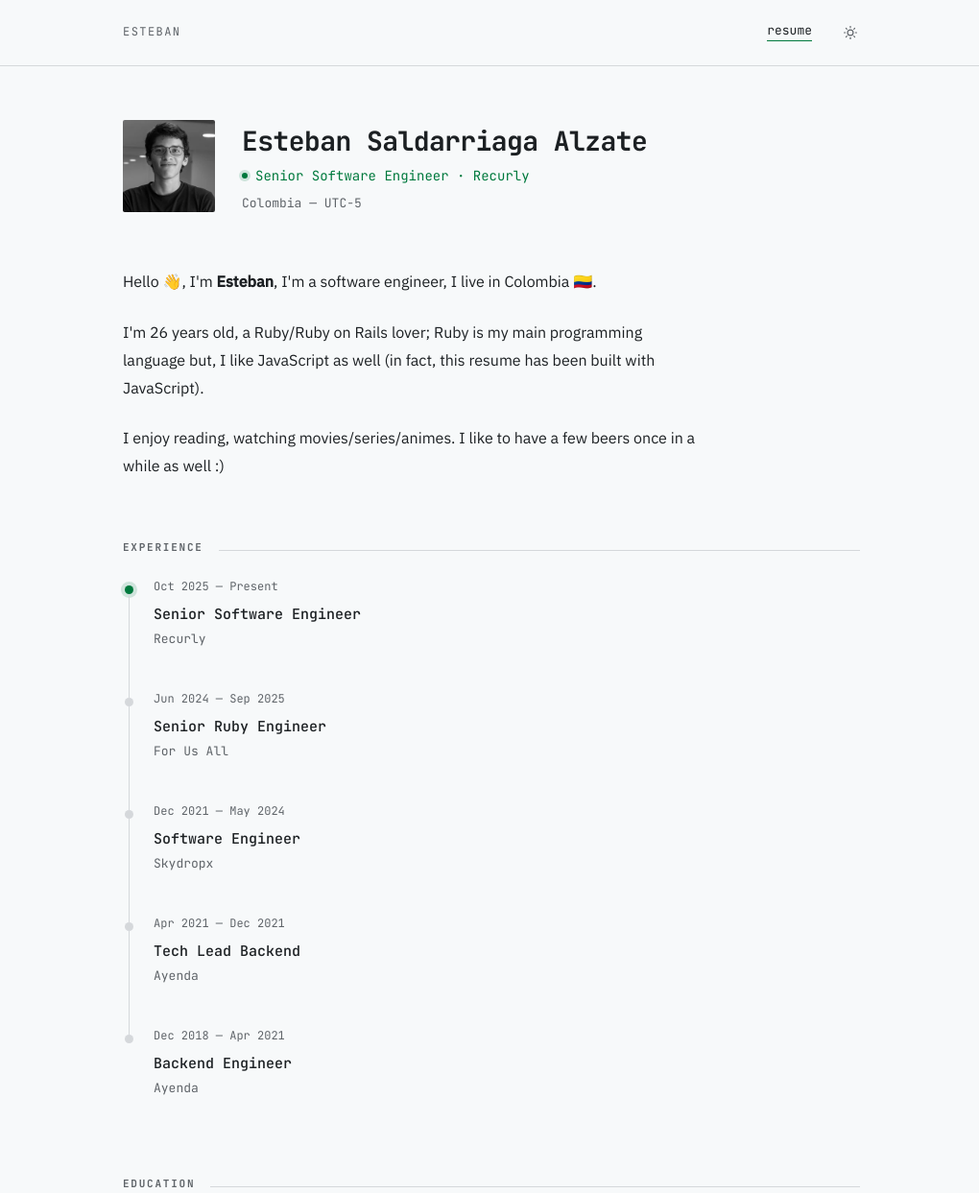
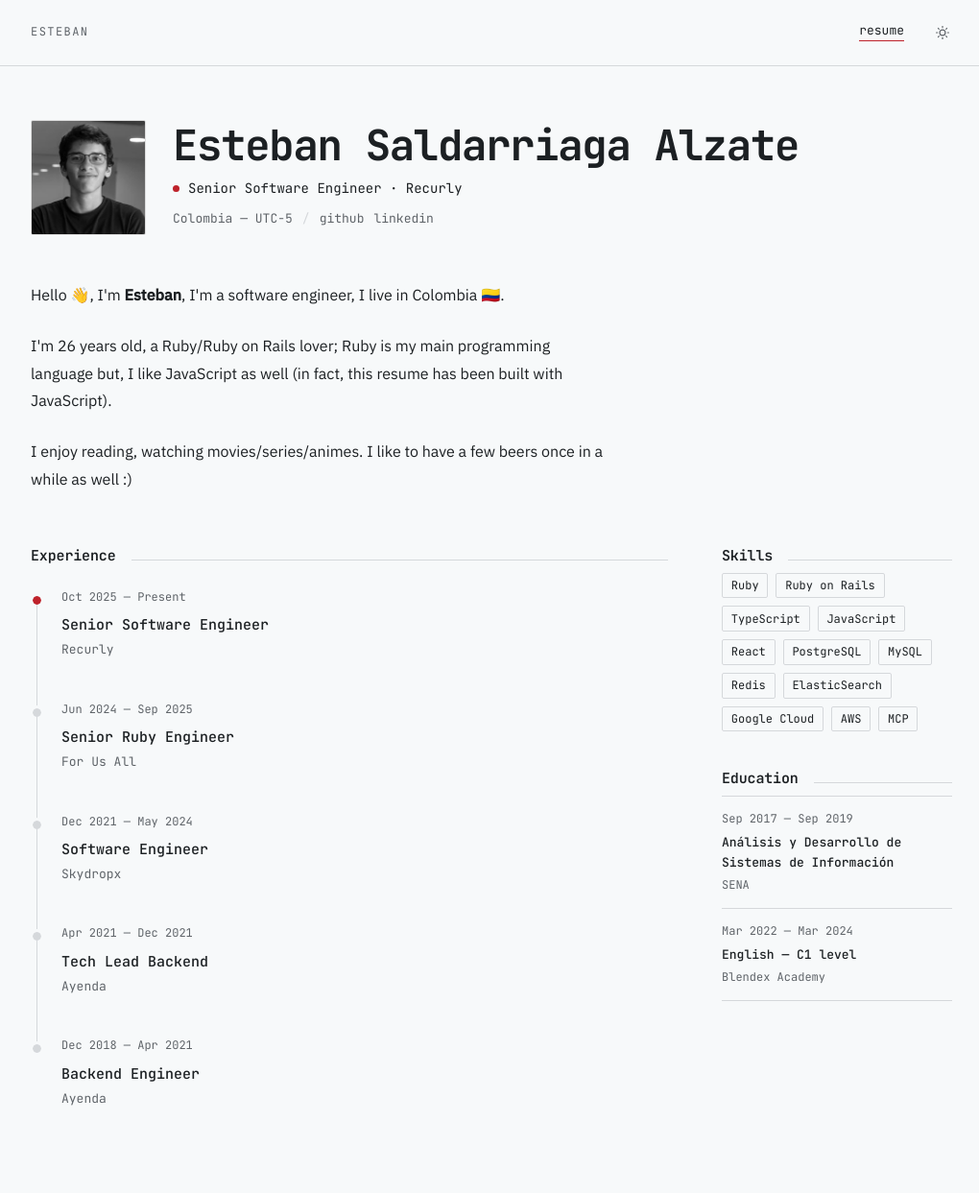
Before and after one commit to estebansa19/estebansa19.github.io, an Astro site: page / in a window 1280 px wide. Shown: the top 1243 px of the page at 96% size, without its empty margins (128-1148 px from the left). Built offline with nearby package versions, Linux system fonts and the light colour scheme; Astro itself is replaced by a stand-in of ours.

Commit message:
feat(resume): sharpened terminal redesign with skills sidebar

```diff
--- a/src/components/Footer.astro
+++ b/src/components/Footer.astro
@@ -33,7 +33,7 @@ const hasPosts = (await getPosts({ includeDrafts: false })).length > 0;
 		align-items: baseline;
 		justify-content: space-between;
 		gap: 1.5rem;
-		max-width: 52rem;
+		max-width: var(--page-width);
 		margin: 0 auto;
 		padding: 1.75rem 2rem;
 	}
--- a/src/components/Header.astro
+++ b/src/components/Header.astro
@@ -33,7 +33,7 @@ const hasPosts = (await getPosts({ includeDrafts: false })).length > 0;
 		align-items: center;
 		justify-content: space-between;
 		gap: 1rem;
-		max-width: 52rem;
+		max-width: var(--page-width);
 		margin: 0 auto;
 		padding: 1.125rem 2rem;
 	}
--- /dev/null
+++ b/src/data/skills.ts
@@ -0,0 +1,17 @@
+/**
+ * Tech stack shown on the resume.
+ */
+export const SKILLS: string[] = [
+	'Ruby',
+	'Ruby on Rails',
+	'TypeScript',
+	'JavaScript',
+	'React',
+	'PostgreSQL',
+	'MySQL',
+	'Redis',
+	'ElasticSearch',
+	'Google Cloud',
+	'AWS',
+	'MCP',
+];
--- a/src/layouts/BlogPost.astro
+++ b/src/layouts/BlogPost.astro
@@ -106,7 +106,7 @@ const schema = {
 
 <style>
 	article {
-		max-width: 45rem;
+		max-width: var(--reading-width);
 	}
 
 	.back {
@@ -167,7 +167,7 @@ const schema = {
 		align-items: baseline;
 		justify-content: space-between;
 		gap: 1.5rem;
-		max-width: 45rem;
+		max-width: var(--reading-width);
 		margin-top: 3rem;
 		padding-top: 1.5rem;
 		border-top: 1px solid var(--line);
--- a/src/pages/blog/index.astro
+++ b/src/pages/blog/index.astro
@@ -55,6 +55,7 @@ const posts = await getPosts();
 		align-items: baseline;
 		justify-content: space-between;
 		gap: 1.5rem;
+		max-width: var(--reading-width);
 		margin-bottom: 0.75rem;
 	}
 
@@ -80,6 +81,7 @@ const posts = await getPosts();
 	}
 
 	.empty {
+		max-width: var(--reading-width);
 		color: var(--muted);
 		font-size: 0.875rem;
 	}
@@ -88,6 +90,7 @@ const posts = await getPosts();
 		list-style: none;
 		margin: 0;
 		padding: 0;
+		max-width: var(--reading-width);
 		border-bottom: 1px solid var(--line);
 	}
 
@@ -153,6 +156,7 @@ const posts = await getPosts();
 	}
 
 	.end {
+		max-width: var(--reading-width);
 		margin: 4rem 0 0;
 		font-size: 0.75rem;
 		color: var(--muted);
--- a/src/pages/index.astro
+++ b/src/pages/index.astro
@@ -4,8 +4,9 @@ import { Image } from 'astro:assets';
 import BaseLayout from '../layouts/BaseLayout.astro';
 import FormattedDate from '../components/FormattedDate.astro';
 import profileImage from '../assets/profile.jpg';
-import { AUTHOR, SITE_DESCRIPTION } from '../consts';
+import { AUTHOR, SITE_DESCRIPTION, SOCIALS } from '../consts';
 import { EDUCATION } from '../data/education';
+import { SKILLS } from '../data/skills';
 import { toISODate, yearsSince } from '../utils/date';
 
 const jobs = (await getCollection('jobs')).sort(
@@ -23,6 +24,7 @@ const resumeSchema = {
 		name: AUTHOR.name,
 		jobTitle: AUTHOR.jobTitle,
 		homeLocation: { '@type': 'Place', name: AUTHOR.location },
+		knowsAbout: SKILLS,
 		hasOccupation: jobs.map((job) => ({
 			'@type': 'Occupation',
 			name: job.data.role,
@@ -52,8 +54,8 @@ const resumeSchema = {
 			class="portrait"
 			loading="eager"
 			fetchpriority="high"
-			widths={[96, 192]}
-			sizes="96px"
+			widths={[120, 240]}
+			sizes="120px"
 		/>
 		<div class="identity">
 			<h1>{AUTHOR.name}</h1>
@@ -61,11 +63,21 @@ const resumeSchema = {
 				currentJob && (
 					<p class="status">
 						<span class="status-dot" aria-hidden="true" />
-						{currentJob.data.role} &middot; {currentJob.data.company}
+						{currentJob.data.role} · {currentJob.data.company}
 					</p>
 				)
 			}
-			<p class="location">{AUTHOR.location} — UTC−5</p>
+			<p class="meta">
+				<span>{AUTHOR.location} — UTC−5</span>
+				<span class="sep" aria-hidden="true">/</span>
+				{
+					SOCIALS.map((social) => (
+						<a href={social.href} target="_blank" rel="me noopener noreferrer">
+							{social.label.toLowerCase()}
+						</a>
+					))
+				}
+			</p>
 		</div>
 	</header>
 
@@ -81,7 +93,9 @@ const resumeSchema = {
 		</p>
 	</section>
 
-	<h2 class="section-label">Experience</h2>
+	<div class="columns">
+		<div class="main-col">
+			<h2 class="section-head">Experience</h2>
 
 			<ol class="timeline">
 				{
@@ -124,96 +138,158 @@ const resumeSchema = {
 					})
 				}
 			</ol>
+		</div>
 
-	<h2 class="section-label education-label">Education</h2>
+		<aside class="side">
+			<h2 class="section-head">Skills</h2>
+			<ul class="chips">
+				{SKILLS.map((skill) => <li>{skill}</li>)}
+			</ul>
 
+			<h2 class="section-head section-head--gap">Education</h2>
 			<ul class="education">
 				{
 					EDUCATION.map((entry) => (
 						<li>
 							<span class="period">{entry.period}</span>
-					<span class="entry">
+							<span class="degree">
 								{entry.url ? (
 									<a href={entry.url} target="_blank" rel="noopener noreferrer">
 										{entry.title}
 									</a>
 								) : (
-							<span class="role">{entry.title}</span>
+									entry.title
 								)}
-						<span class="company">{entry.institution}</span>
 							</span>
+							<span class="institution">{entry.institution}</span>
 						</li>
 					))
 				}
 			</ul>
+		</aside>
+	</div>
 </BaseLayout>
 
 <style>
+	/*
+		Resume shell: a display-scale name over a two-column grid — experience
+		timeline on the left, skills and education in a sticky sidebar. Section
+		heads are sentence-case with a hairline, never wide-tracked eyebrows.
+	*/
 	.hero {
 		display: flex;
 		align-items: flex-start;
 		gap: 1.75rem;
-		margin-bottom: 3.5rem;
+		margin-bottom: 3rem;
 	}
 
 	.portrait {
-		width: 96px;
-		height: 96px;
+		width: 120px;
+		height: 120px;
 		flex-shrink: 0;
 		object-fit: cover;
 		object-position: center top;
 		border-radius: 2px;
+		border: 1px solid var(--line);
 		filter: grayscale(1) contrast(1.05);
 	}
 
 	.identity {
 		display: flex;
 		flex-direction: column;
-		gap: 0.5rem;
-		padding-top: 0.25rem;
+		gap: 0.625rem;
+		padding-top: 0.125rem;
+		min-width: 0;
 	}
 
 	.identity h1 {
 		margin: 0;
-		font-size: 1.75rem;
+		font-size: clamp(1.75rem, 4vw, 2.75rem);
+		letter-spacing: -0.03em;
+		line-height: 1.1;
 	}
 
 	.status {
 		display: flex;
 		align-items: center;
-		gap: 0.5rem;
+		gap: 0.5625rem;
 		margin: 0;
 		font-size: 0.875rem;
-		color: var(--accent);
+		color: var(--text);
 	}
 
 	.status-dot {
-		width: 6px;
-		height: 6px;
+		width: 7px;
+		height: 7px;
 		flex-shrink: 0;
 		border-radius: 999px;
 		background: var(--accent);
-		box-shadow: 0 0 0 3px var(--glow);
 	}
 
-	.location {
+	.meta {
+		display: flex;
+		align-items: center;
+		gap: 0.625rem;
+		flex-wrap: wrap;
 		margin: 0;
 		font-size: 0.8125rem;
 		color: var(--muted);
 	}
 
+	.meta a {
+		color: var(--muted);
+		text-decoration: none;
+	}
+
+	.meta a:hover {
+		color: var(--accent);
+	}
+
+	.sep {
+		color: var(--line);
+	}
+
 	.intro {
 		max-width: 38rem;
-		margin: 0 0 4rem;
+		margin: 0 0 3.5rem;
 	}
 
 	.intro p:last-child {
 		margin-bottom: 0;
 	}
 
+	.columns {
+		display: grid;
+		grid-template-columns: minmax(0, 1fr) 15rem;
+		gap: 3.5rem;
+		align-items: start;
+	}
+
+	.section-head {
+		display: flex;
+		align-items: baseline;
+		gap: 1rem;
+		margin: 0 0 0.5rem;
+		font-size: 0.9375rem;
+		font-weight: 600;
+		letter-spacing: -0.01em;
+		color: var(--text);
+	}
+
+	.section-head::after {
+		content: '';
+		flex-grow: 1;
+		height: 1px;
+		background: var(--line);
+	}
+
+	.section-head--gap {
+		margin-top: 2.5rem;
+	}
+
 	.timeline {
 		list-style: none;
-		margin: 0.5rem 0 0;
+		margin: 0;
 		padding: 0;
 	}
 
@@ -258,14 +334,13 @@ const resumeSchema = {
 		flex-shrink: 0;
 		border-radius: 999px;
 		background: var(--line);
-		transition:
-			background 0.18s ease,
-			box-shadow 0.18s ease;
+		/* Breaks the rail behind the dot so it reads as a marker, not a bead. */
+		outline: 3px solid var(--bg);
+		transition: background 0.18s ease;
 	}
 
 	.dot--current {
 		background: var(--accent);
-		box-shadow: 0 0 0 4px var(--glow);
 	}
 
 	.entry {
@@ -307,7 +382,6 @@ const resumeSchema = {
 
 	.node a:hover .dot {
 		background: var(--accent);
-		box-shadow: 0 0 0 4px var(--glow);
 	}
 
 	.node a:hover .role {
@@ -319,46 +393,71 @@ const resumeSchema = {
 		transform: translateX(0);
 	}
 
-	.education-label {
-		margin-top: 3.5rem;
+	.chips {
+		display: flex;
+		flex-wrap: wrap;
+		gap: 0.5rem;
+		list-style: none;
+		margin: 0;
+		padding: 0;
+	}
+
+	.chips li {
+		font-size: 0.75rem;
+		line-height: 1;
+		padding: 0.4rem 0.55rem;
+		border: 1px solid var(--line);
+		border-radius: 2px;
+		color: var(--text);
 	}
 
 	.education {
 		list-style: none;
-		margin: 1.5rem 0 0;
+		margin: 0;
 		padding: 0;
 	}
 
 	.education li {
 		display: flex;
-		gap: 2rem;
-		align-items: baseline;
-		padding: 1.125rem 0;
+		flex-direction: column;
+		gap: 0.1875rem;
+		padding: 0.875rem 0;
 		border-bottom: 1px solid var(--line);
 	}
 
-	.education .period {
-		width: 11rem;
-		flex-shrink: 0;
-		margin-bottom: 0;
+	.education li:first-child {
+		border-top: 1px solid var(--line);
 	}
 
-	.education .entry {
-		gap: 0.3125rem;
-		padding: 0;
+	.education .period {
+		margin-bottom: 0.125rem;
 	}
 
-	.education a {
-		font-size: 0.9375rem;
+	.degree {
+		font-size: 0.8125rem;
 		font-weight: 500;
+	}
+
+	.degree a {
 		color: inherit;
 		text-decoration: none;
 		transition: color 0.18s ease;
 	}
 
-	.education a:hover {
+	.degree a:hover {
 		color: var(--accent);
-		text-decoration: none;
+	}
+
+	.institution {
+		font-size: 0.75rem;
+		color: var(--muted);
+	}
+
+	@media (min-width: 721px) {
+		.side {
+			position: sticky;
+			top: 5.5rem;
+		}
 	}
 
 	@media (max-width: 720px) {
@@ -367,21 +466,13 @@ const resumeSchema = {
 		}
 
 		.portrait {
-			width: 72px;
-			height: 72px;
+			width: 88px;
+			height: 88px;
 		}
 
-		.identity h1 {
-			font-size: 1.375rem;
-		}
-
-		.education li {
-			flex-direction: column;
-			gap: 0.5rem;
-		}
-
-		.education .period {
-			width: auto;
+		.columns {
+			grid-template-columns: 1fr;
+			gap: 2.75rem;
 		}
 	}
 </style>
--- a/src/styles/global.css
+++ b/src/styles/global.css
@@ -29,13 +29,17 @@
 	--font-mono: 'JetBrains Mono', ui-monospace, SFMono-Regular, Menlo, Consolas, monospace;
 	--font-sans: 'IBM Plex Sans', ui-sans-serif, system-ui, -apple-system, sans-serif;
 
+	/* Layout measures, shared by main, header and footer so their edges align. */
+	--page-width: 64rem;
+	--reading-width: 45rem;
+
 	--bg: oklch(0.98 0.003 250);
 	--text: oklch(0.24 0.008 250);
 	--muted: oklch(0.5 0.01 250);
 	--line: oklch(0.88 0.005 250);
-	--accent: oklch(0.5 0.14 155);
+	/* Ruby red — the same gem the favicon draws. */
+	--accent: oklch(0.52 0.19 25);
 	--accent-contrast: oklch(0.99 0 0);
-	--glow: oklch(0.5 0.14 155 / 0.16);
 	--code-bg: oklch(0.955 0.004 250);
 }
 
@@ -46,9 +50,8 @@
 	--text: oklch(0.93 0.005 250);
 	--muted: oklch(0.64 0.01 250);
 	--line: oklch(0.29 0.008 250);
-	--accent: oklch(0.72 0.15 155);
+	--accent: oklch(0.7 0.15 25);
 	--accent-contrast: oklch(0.16 0.008 250);
-	--glow: oklch(0.72 0.15 155 / 0.22);
 	--code-bg: oklch(0.2 0.008 250);
 }
 
@@ -85,7 +88,7 @@ body {
 main {
 	flex: 1;
 	width: 100%;
-	max-width: 52rem;
+	max-width: var(--page-width);
 	margin: 0 auto;
 	padding: 3.5rem 2rem 0;
 }
@@ -225,24 +228,6 @@ td {
 	text-align: left;
 }
 
-/* A section label with a hairline rule running to the right edge. */
-.section-label {
-	display: flex;
-	align-items: baseline;
-	gap: 1rem;
-	font-size: 0.6875rem;
-	letter-spacing: 0.16em;
-	text-transform: uppercase;
-	color: var(--muted);
-}
-
-.section-label::after {
-	content: '';
-	flex-grow: 1;
-	height: 1px;
-	background: var(--line);
-}
-
 :focus-visible {
 	outline: 2px solid var(--accent);
 	outline-offset: 3px;
```
Also changed, not shown: src/pages/jobs/[...slug].astro (+5 -3 lines), README.md. Lines whose indentation alone changed are shown as unchanged.
